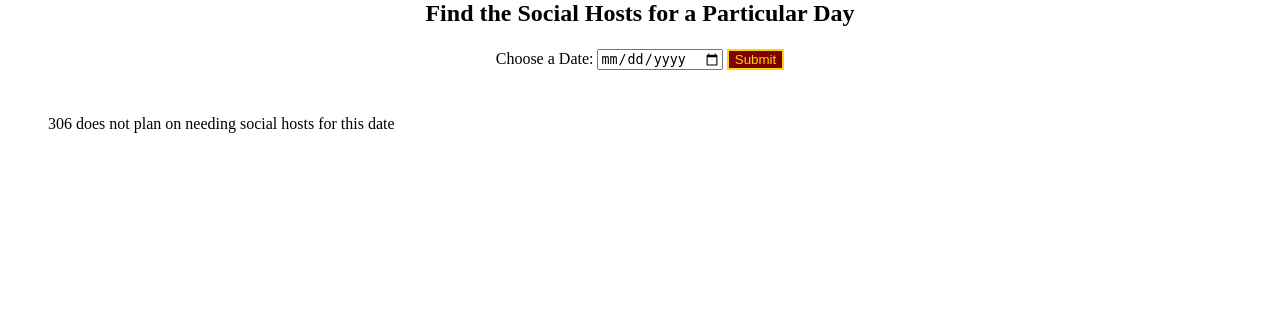
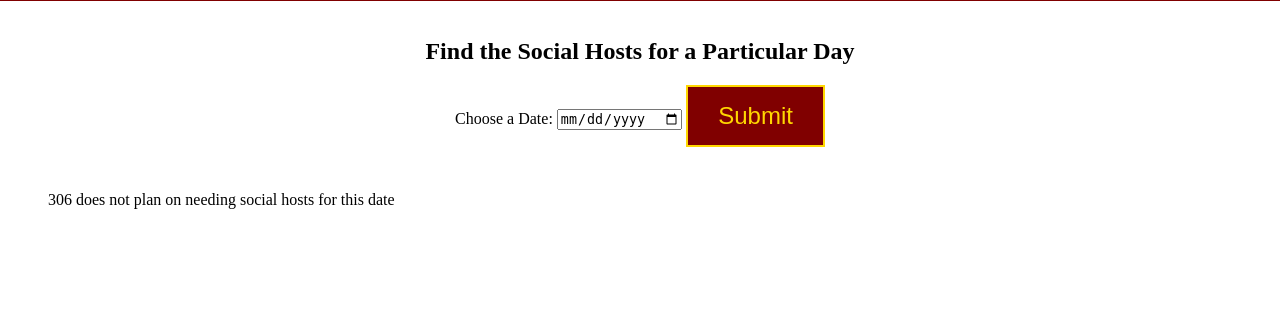
Before and after one commit to DavidM146/website, a Flask app: page /full_schedule.html in a window 1280 px wide. Shown: the part 468-800 px from the top of the page. Run offline with Flask 3, Linux system fonts and the light colour scheme.

Commit message:
Make buttons 50% larger

```diff
--- a/static/styles.css
+++ b/static/styles.css
@@ -12,6 +12,8 @@ button {
     background-color: maroon;
     color: gold;
     border: 2px solid gold;
+    font-size: 1.5em;
+    padding: 15px 30px;
 }
 
 a {
```
